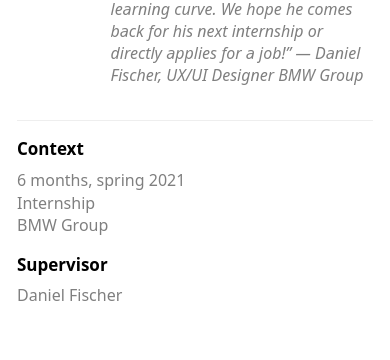
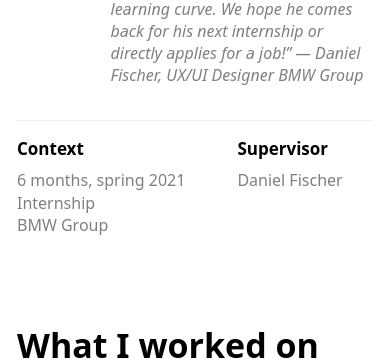
Before and after one commit to kayvandenaker/portfolio-new, a Next.js app: page /bmw in a window 390 px wide. Shown: the part 1260-1620 px from the top of the page. Built offline with nearby package versions, Linux system fonts and the light colour scheme; a web font is replaced by a local one.

Commit message:
Update page.css

```diff
--- a/src/app/css/page.css
+++ b/src/app/css/page.css
@@ -201,7 +201,7 @@ video:not(.grid-media-container video){
         grid-template-columns: 1fr;
     }
     .quarter{
-        grid-template-columns: 1fr;
+        grid-template-columns: 3fr 2fr;
     }
     h1{
         font-size: 2rem;
```
